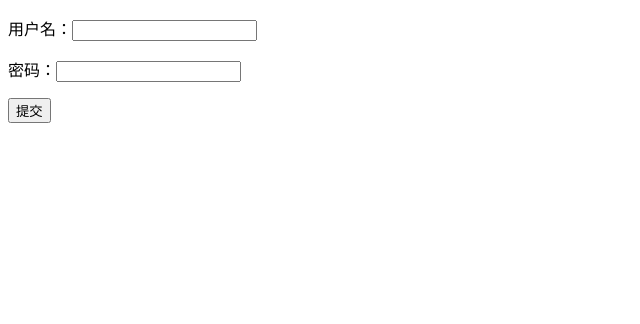
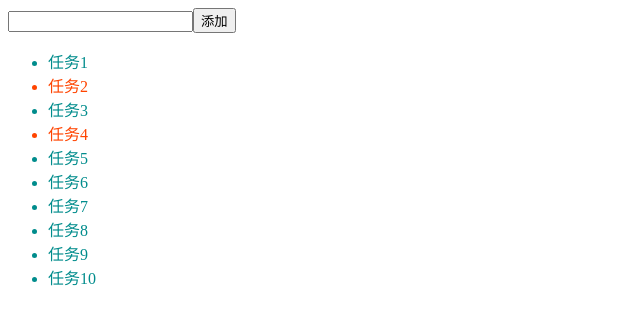
Before and after one commit to Joruno-w/react, a React (Create React App) app: page / in a window 1280 px wide. Shown: the top 324 px of the page, without its empty margins (0-640 px from the left). Built offline with nearby package versions, Linux system fonts and the light colour scheme.

Commit message:
PureComponent and React.memo

```diff
--- a/src/App.js
+++ b/src/App.js
@@ -1,9 +1,9 @@
 import React, {Component} from 'react';
-import Test from "./components/common/Form/Test";
+import TaskListContainer from "./components/TaskListContainer";
 class App extends Component {
     render() {
         return (
-            <Test />
+            <TaskListContainer/>
         );
     }
 }
--- /dev/null
+++ b/src/components/AddTask.js
@@ -0,0 +1,26 @@
+import React, {PureComponent} from 'react';
+
+class AddTask extends PureComponent {
+    state = {
+        value:''
+    }
+    render() {
+        return (
+            <div>
+                <input type="text" value={this.state.value} onChange={e=>{
+                    this.setState({
+                        value: e.target.value
+                    });
+                }}/>
+                <button onClick={()=>{
+                    this.props.onAddTask && this.props.onAddTask(this.state.value);
+                    this.setState({
+                        value: ''
+                    });
+                }}>添加</button>
+            </div>
+        );
+    }
+}
+
+export default AddTask;
--- /dev/null
+++ b/src/components/Task.js
@@ -0,0 +1,17 @@
+import React, {PureComponent} from 'react';
+import PropTypes from 'prop-types';
+import './index.css';
+class Task extends PureComponent {
+    static propTypes = {
+        name: PropTypes.string.isRequired,
+        isFinish: PropTypes.bool.isRequired
+    }
+    render() {
+        return (
+            <li className={this.props.isFinish? 'finish': ''}>
+                {this.props.name}
+            </li>
+        );
+    }
+}
+export default Task;
--- /dev/null
+++ b/src/components/TaskList.js
@@ -0,0 +1,22 @@
+import React, {PureComponent} from 'react';
+import PropTypes from 'prop-types';
+import Task from "./Task";
+class TaskList extends PureComponent {
+    static propTypes = {
+        tasks: PropTypes.arrayOf(PropTypes.shape({
+            name: PropTypes.string.isRequired,
+            isFinish: PropTypes.bool.isRequired
+        })).isRequired
+    }
+    render() {
+        const ts = this.props.tasks.map((it,i)=><Task {...it} key={i}/>);
+        return (
+            <ul>
+                {ts}
+            </ul>
+        );
+    }
+}
+
+
+export default TaskList;
--- /dev/null
+++ b/src/components/TaskListContainer.js
@@ -0,0 +1,39 @@
+import React, {PureComponent} from 'react';
+import TaskList from "./TaskList";
+import AddTask from "./AddTask";
+class TaskListContainer extends PureComponent{
+    state = {
+        tasks: []
+    }
+
+    componentDidMount() {
+        const ts = [];
+        for (let i = 1;i <= 10;i ++){
+            ts.push({
+                name: `任务${i}`,
+                isFinish: Math.random() < .5
+            });
+        }
+        this.setState({
+            tasks: ts
+        });
+    }
+
+    handleAddTask = newTask=>{
+        this.setState({
+            tasks: [...this.state.tasks,{name: newTask, isFinish: false}]
+        });
+    }
+
+    render() {
+        return (
+            <div>
+                <AddTask onAddTask={this.handleAddTask}/>
+                <TaskList tasks={this.state.tasks}/>
+            </div>
+        );
+    }
+}
+
+
+export default TaskListContainer;
--- /dev/null
+++ b/src/components/index.css
@@ -0,0 +1,7 @@
+.finish{
+    color: #f40;
+}
+
+li{
+    color: #008c8c;
+}
```
